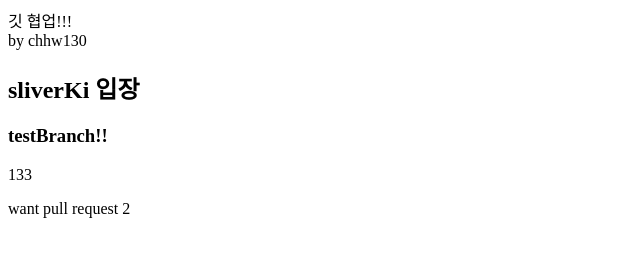
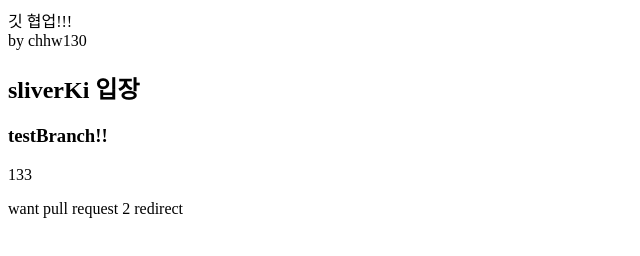
Before and after one commit to chhw130/Git-test, a plain HTML site: page index.html in a window 1280 px wide. Shown: the full height of the page, 0-640 px from the left. Drawn offline with Linux system fonts and the light colour scheme.

Commit message:
Owner : add new code

```diff
--- a/index.html
+++ b/index.html
@@ -14,5 +14,7 @@
     <h3>testBranch!!</h3>
     <p>133</p>
     <span>want pull request 2 </span>
+    <!-- Owner's new Code -->
+    <span>redirect</span>
   </body>
 </html>
```
